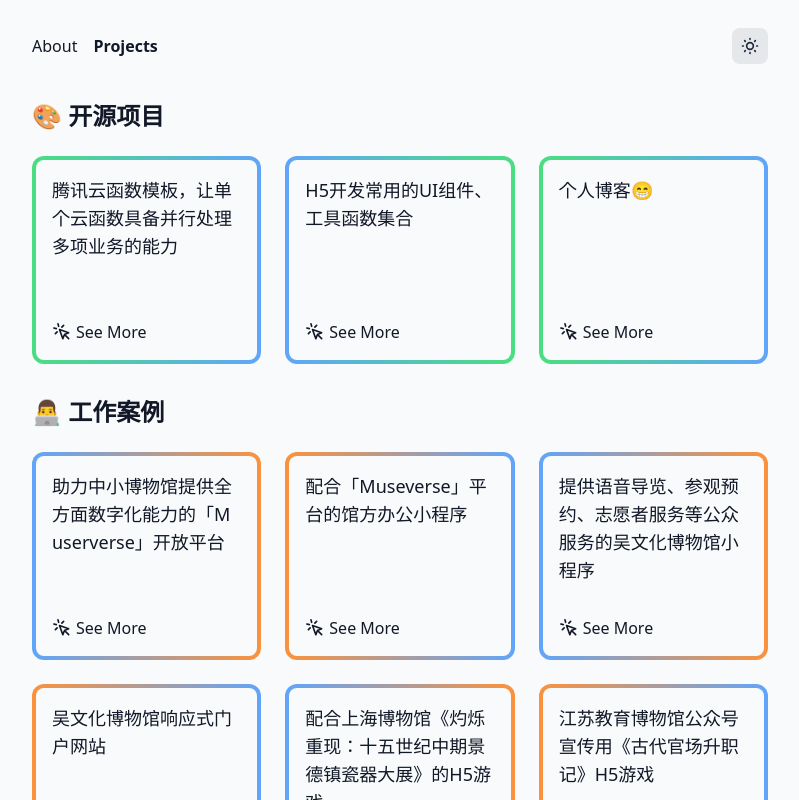
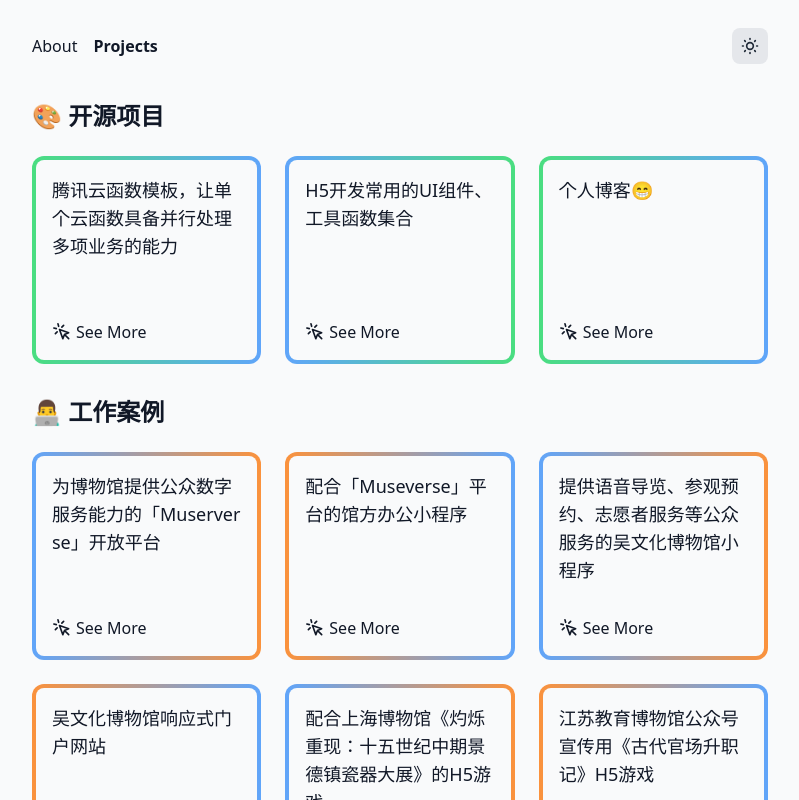
Before and after one commit to jay4q/blog, a Next.js app: page /projects in a window 1280 px wide. Shown: the top 800 px of the page, without its empty margins (240-1039 px from the left). Built offline with nearby package versions, Linux system fonts and the light colour scheme.

Commit message:
upd: 📖 更新项目说明

```diff
--- a/src/apis/project.ts
+++ b/src/apis/project.ts
@@ -5,7 +5,7 @@
 
 export const companyData: ProjectModel[] = [
   {
-    title: '助力中小博物馆提供全方面数字化能力的「Muserverse」开放平台',
+    title: '为博物馆提供公众数字服务能力的「Muserverse」开放平台',
     url: 'weixin://dl/business/?t=stPwTDkLdod',
   },
   {
```
